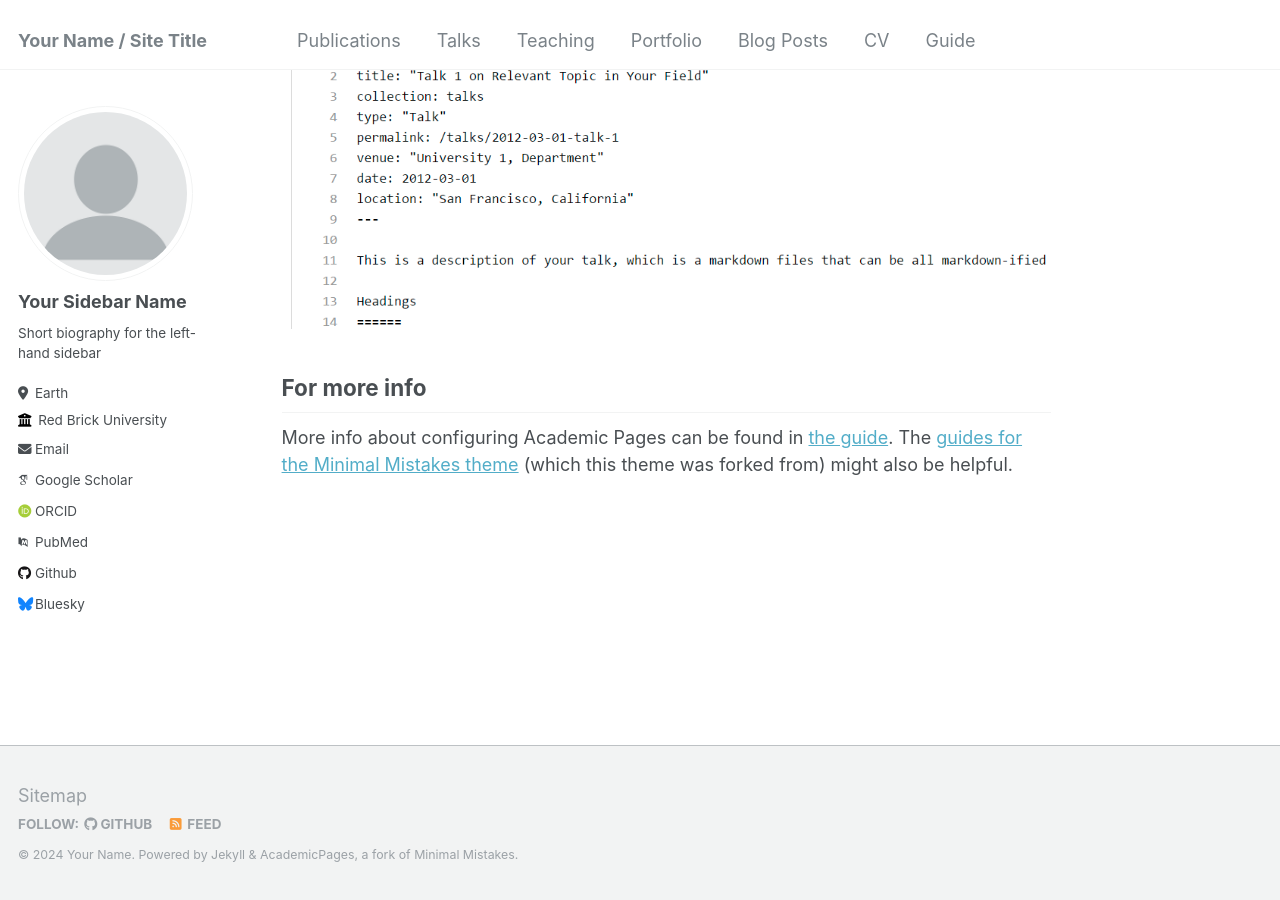
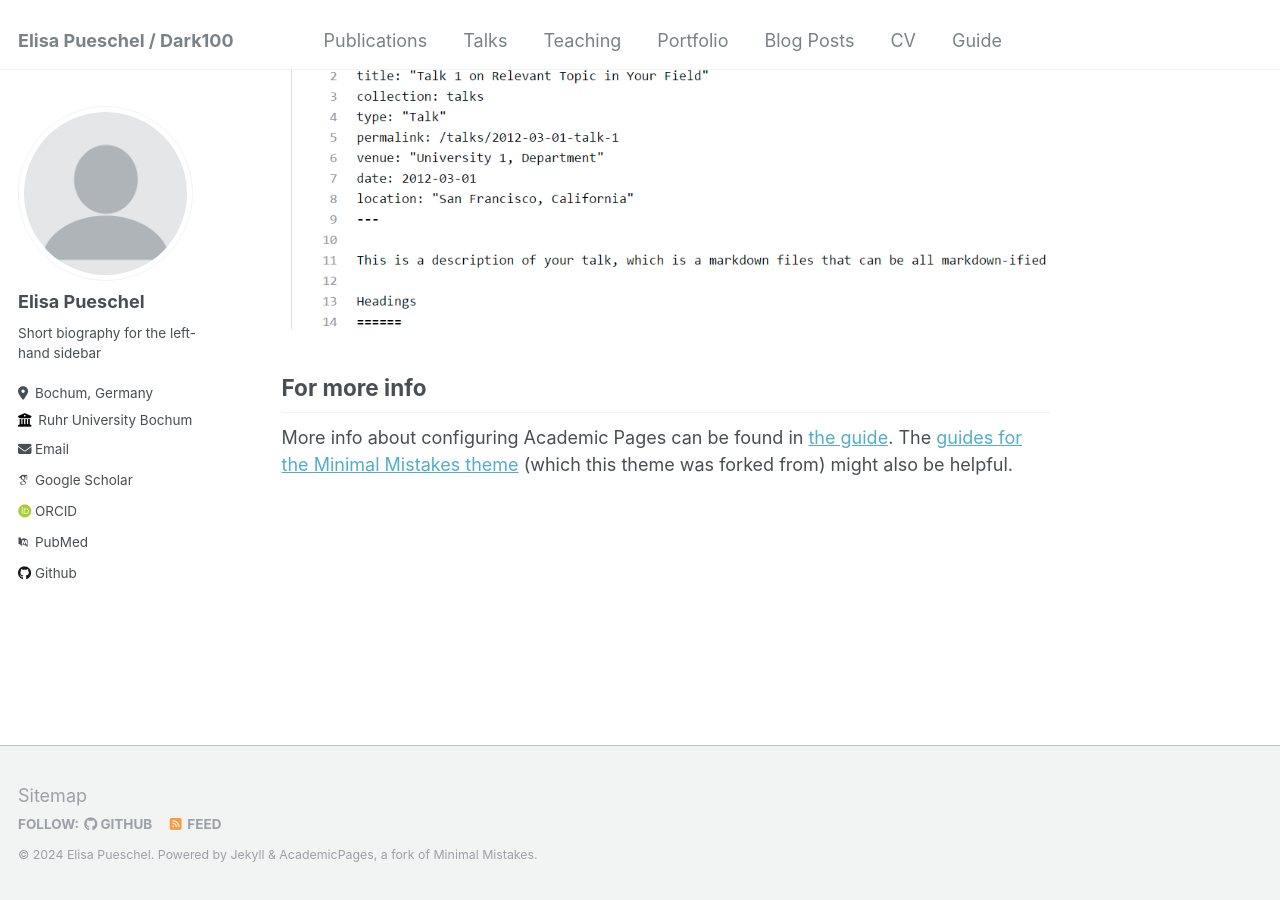
Before and after one commit to epuesche/epuesche.github.io, a Jekyll site: the page built from _pages/about.md, in a window 1280 px wide and 900 px high, scrolled down 2660 px. Built offline with Jekyll 4.4.1, drawn with Linux system fonts in a browser that asks for light colours; some web fonts are replaced.

Commit message:
Update _config.yml

```diff
--- a/_config.yml
+++ b/_config.yml
@@ -8,11 +8,11 @@
 
 # Basic Site Settings
 locale                   : "en-US"
-title                    : "Your Name / Site Title"
+title                    : "Elisa Pueschel / Dark100"
 title_separator          : "-"
-name                     : &name "Your Name"
+name                     : &name "Elisa Pueschel"
 description              : &description "personal description"
-url                      : https://academicpages.github.io # the base hostname & protocol for your site e.g. "https://mmistakes.github.io"
+url                      : https://epuesche.github.io # the base hostname & protocol for your site e.g. "https://mmistakes.github.io"
 baseurl                  : "" # the subpath of your site, e.g. "/blog"
 repository               : "academicpages/academicpages.github.io"
 
@@ -22,13 +22,13 @@ repository               : "academicpages/academicpages.github.io"
 author:
   # Biographic information
   avatar           : "profile.png"
-  name             : "Your Sidebar Name"
+  name             : "Elisa Pueschel"
   pronouns         : # example: "she/her"
   bio              : "Short biography for the left-hand sidebar"
-  location         : "Earth"
-  employer         : "Red Brick University"
+  location         : "Bochum, Germany"
+  employer         : "Ruhr University Bochum"
   uri              : # URL
-  email            : "none@example.org"
+  email            : "elisa.pueschel at astro.rub.de"
 
   # Academic websites
   arxiv            : # URL - Update with the correct link to your profile
@@ -48,7 +48,7 @@ author:
   stackoverflow    : # User number or user number and name (i.e., use "1" or "1/jeff-atwood")
 
   # Social media
-  bluesky          : "bsky.app" # Replace this with you Bluesky username
+  bluesky          : # Replace this with you Bluesky username
   facebook         : # Username
   flickr           : # Username
   foursquare       : # Username
```
